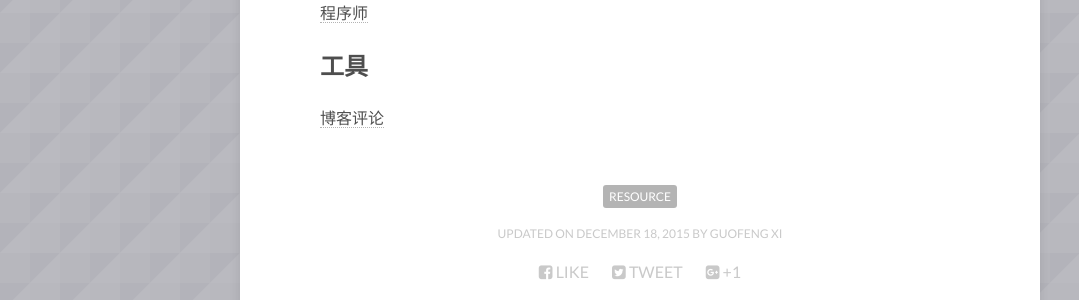
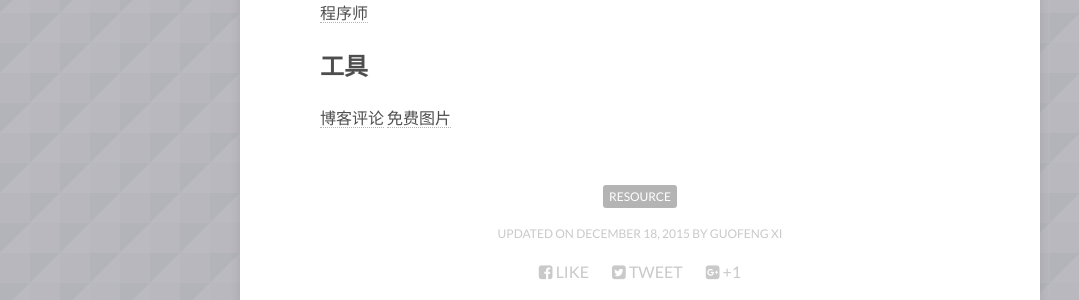
Before and after one commit to sheguloves/blog, a Jekyll site: the page built from _posts/2015-08-05-学习资源.md, in a window 1280 px wide and 900 px high, scrolled down 1935 px. Shown: the part 152-452 px from the top of the window, without its empty margins (0-1079 px from the left). Built offline with Jekyll 4.4.1, drawn with Linux system fonts in a browser that asks for light colours; nearby versions of some CDN libraries; comment, search, counter and statistics services are not loaded.

Commit message:
Update 2015-08-05-学习资源.md

```diff
--- a/_posts/2015-08-05-学习资源.md
+++ b/_posts/2015-08-05-学习资源.md
@@ -85,3 +85,4 @@ image:
 ##工具
 
 [博客评论](https://disqus.com/)
+[免费图片](https://pixabay.com/)
```
